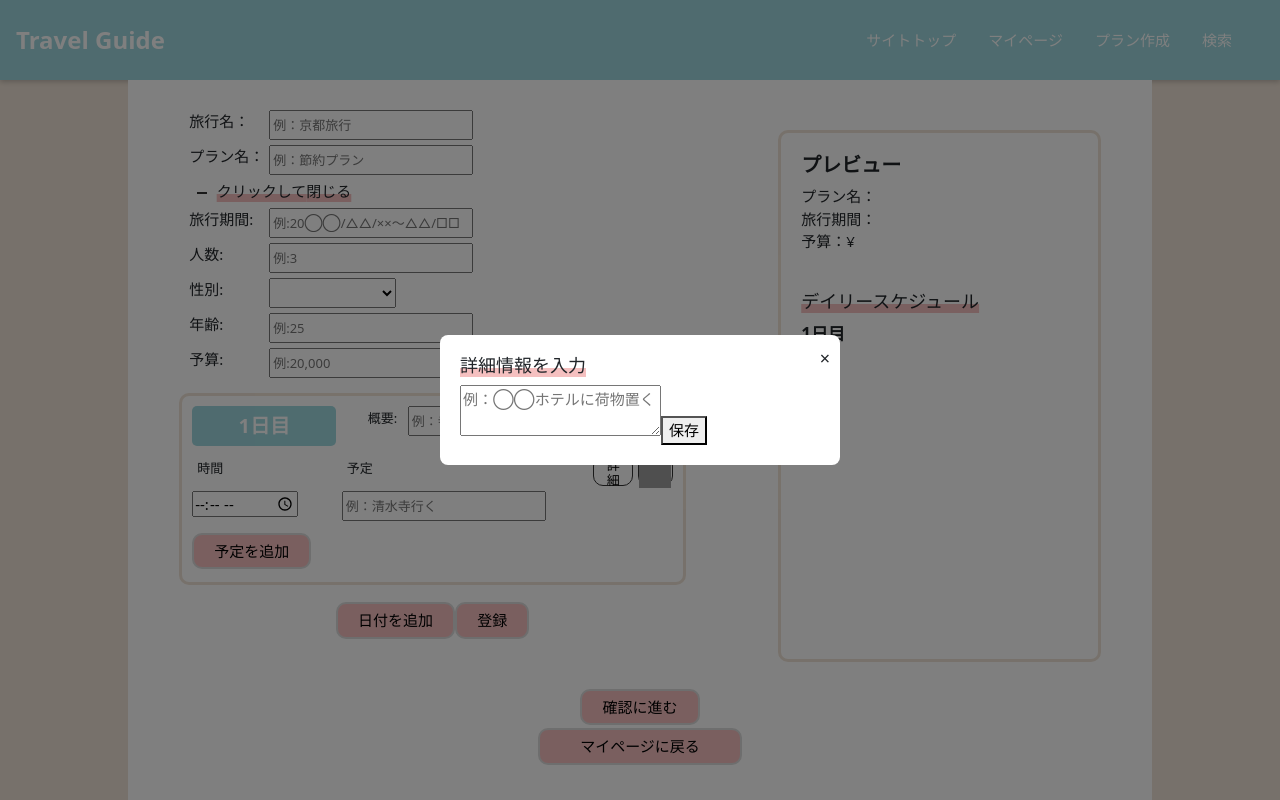
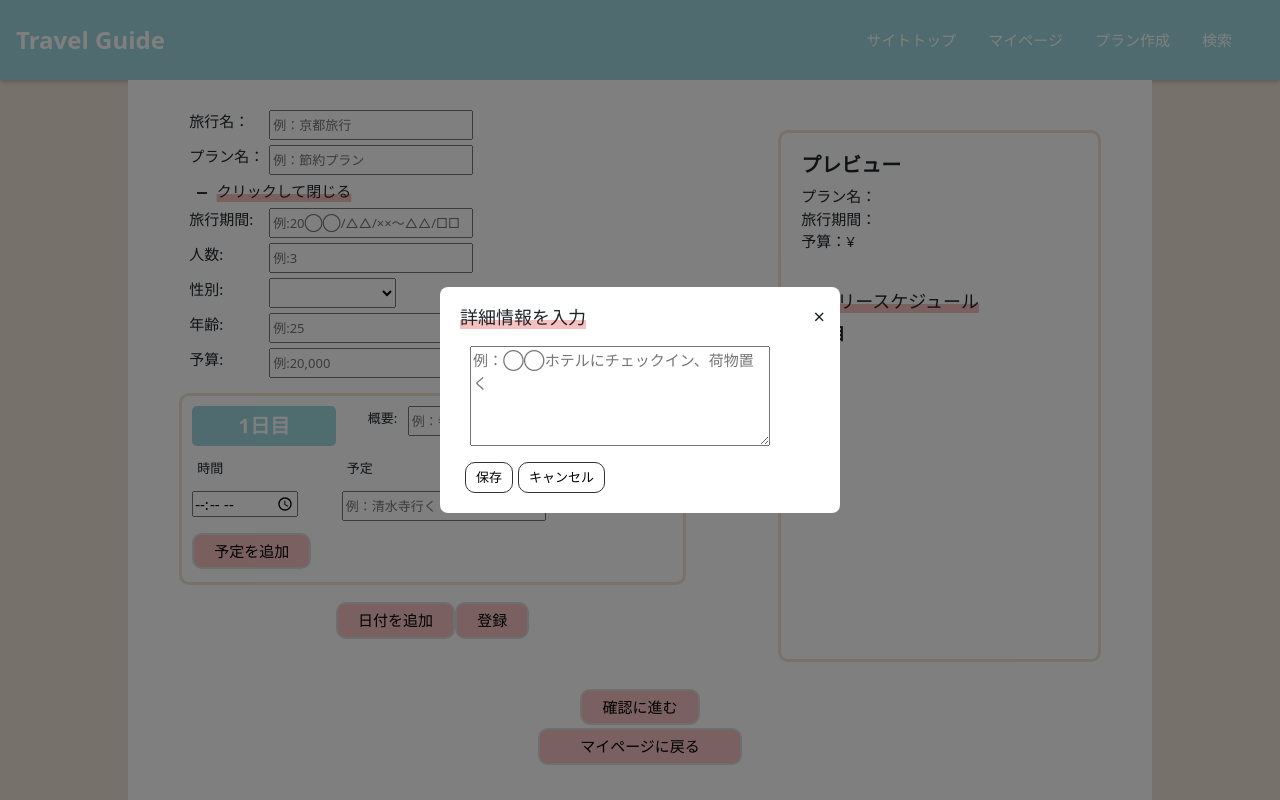
Before and after one commit to kana1999/my_portforio, a React (Create React App) app in the folder my-app/: page /Page3 in a window 1280 px wide. Both pictures are taken after a click on the button "詳細". Built offline with nearby package versions, Linux system fonts and the light colour scheme; grey boxes are pictures that could not be loaded.

Commit message:
入力ダイアログ作成6

```diff
--- a/my-app/src/components/page3.css
+++ b/my-app/src/components/page3.css
@@ -271,19 +271,45 @@ input, select, summary {
     z-index: 999;
   }
 
-  .popup-window {
+.popup-window {
     background: #fff;
     padding: 20px;
     border-radius: 8px;
     max-width: 400px;
     width: 90%;
     position: relative;
-  }
+}
 
-  .close {
+.popuptextarea {
+    width: 300px;
+    height: 100px;
+    margin: 10px;
+}
+
+.keepbutton, .cancelbutton {
+    background-color: white;
+    border: 1px solid #333;
+    font-size: 13px;
+    padding: 5px 10px;
+    border-radius: 10px;
+    transition: 0.2s;
+    margin-left: 5px;
+}
+
+.keepbutton:hover {
+    color: white;
+    background-color: #F5C0C0;
+}
+
+.cancelbutton:hover {
+    color: white;
+    background-color: #F5C0C0;
+}
+
+.close {
     position: absolute;
-    top: 10px;
-    right: 10px;
-    font-size: 18px;
+    top: 15px;
+    right: 15px;
+    font-size: 20px;
     cursor: pointer;
-  }
+}
--- a/my-app/src/components/page3.jsx
+++ b/my-app/src/components/page3.jsx
@@ -271,12 +271,16 @@ const DetailsForm = ({ dayIndex, register, control }) => {
                       </span>
                       <h3>詳細情報を入力</h3>
                       <textarea
-                        placeholder="例：◯◯ホテルに荷物置く"
+                        className="popuptextarea"
+                        placeholder="例：◯◯ホテルにチェックイン、荷物置く"
                         value={detailInputs[detailIndex] || ''}
                         onChange={(e) => handleDetailInputChange(detailIndex, e.target.value)}
                       />
-                      <button type="button" onClick={closePopup}>
+                      <button type="button" className="keepbutton" onClick={closePopup}>
                         保存
+                      </button>
+                      <button type="button" className="cancelbutton" onClick={closePopup}>
+                        キャンセル
                       </button>
                     </div>
                   </div>
```
